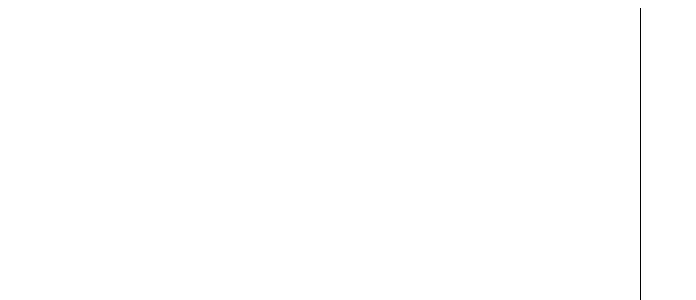
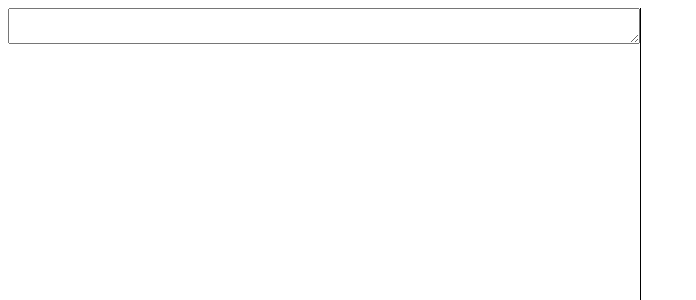
Before and after one commit to hayuna/MarkdownEditor, a React (Create React App) app: page / in a window 1280 px wide. Shown: the top 300 px of the page, without its empty margins (0-696 px from the left). Built offline with nearby package versions, Linux system fonts and the light colour scheme.

Commit message:
Add preview functionality

```diff
--- a/src/App.js
+++ b/src/App.js
@@ -1,11 +1,14 @@
-import React from 'react';
+import React, { useState } from 'react';
 import './index.css'
 
 const App = () => {
+  const [markdown, setMarkdown] = useState('')
   return (
     <div className="App">
-      <div className="editor"></div>
-      <div className="preview"></div>
+      <div className="editor">
+        <textarea onChange={(e) => setMarkdown(e.target.value)}></textarea>
+      </div>
+      <div className="preview">{markdown}</div>
     </div>
   );
 }
```
